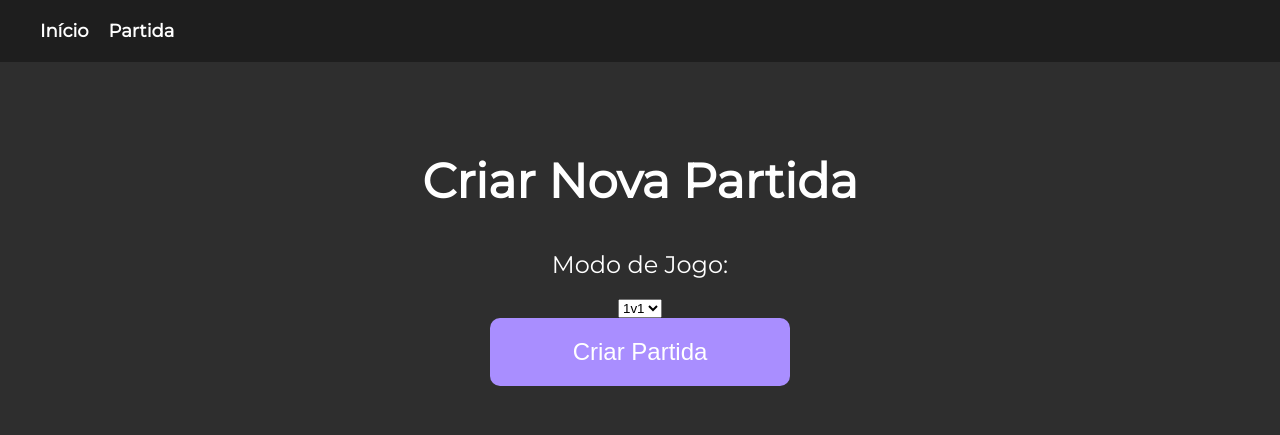
After one commit to ulisseeees/competitive-matches, a PHP site: page /criarpartida.html in a window 1280 px wide. The commit adds this page. Shown: the top 435 px of the page. Run offline with PHP 8.4, Linux system fonts and the light colour scheme.

Commit message:
sexo dnv

```diff
--- /dev/null
+++ b/public/criarpartida.html
@@ -0,0 +1,35 @@
+<!DOCTYPE html>
+<html>
+  <head>
+    <title>Criar Nova Partida</title>
+    <meta charset="utf-8">
+    <link href="https://fonts.googleapis.com/css2?family=Montserrat&display=swap" rel="stylesheet">
+    <link rel="stylesheet" type="text/css" href="style.css">
+  </head>
+  <body>
+    <header>
+      <nav>
+        <ul>
+          <li><a href="index.html">Início</a></li>
+          <li><a href="partida.html">Partida</a></li>
+        </ul>
+      </nav>
+    </header>
+
+    <main>
+      <h2>Criar Nova Partida</h2>
+      <form onsubmit="criarPartida(); return false;">
+        <label for="modo-de-jogo">Modo de Jogo:</label>
+        <select id="modo-de-jogo" name="modo-de-jogo">
+          <option value="1v1">1v1</option>
+          <option value="2v2">2v2</option>
+          <option value="3v3">3v3</option>
+          <option value="4v4">4v4</option>
+        </select>
+        <button type="submit">Criar Partida</button>
+      </form>
+    </main>
+
+    <script src="script.js"></script>
+  </body>
+</html>
--- a/public/index.html
+++ b/public/index.html
@@ -68,6 +68,12 @@
       function criarPartida() {
         window.location.href = "criarpartida.html";
       }
+
+      var btnEncontrar = document.getElementById("btn-encontrar");
+      var btnCriar = document.getElementById("btn-criar");
+
+      btnEncontrar.addEventListener("click", redirecionarParaPartida);
+      btnCriar.addEventListener("click", criarPartida);
     </script>
   </body>
 </html>
--- a/public/partida.html
+++ b/public/partida.html
@@ -11,7 +11,6 @@
         <ul>
           <li><a href="index.html">Início</a></li>
           <li><a href="#">Entrar na partida</a></li>
-          <li><a href="#">Criar nova partida</a></li>
         </ul>
       </nav>
     </header>
--- /dev/null
+++ b/public/script.js
@@ -0,0 +1,29 @@
+// Obtém os elementos HTML relevantes
+const modoJogo = document.querySelector('#modo-jogo');
+const btnCriarPartida = document.querySelector('#btn-criar-partida');
+
+// Define um objeto com as opções de modos de jogo e seus valores correspondentes
+const opcoesModoJogo = {
+  '1v1': 2,
+  '2v2': 4,
+  '3v3': 6,
+  '4v4': 8
+};
+
+// Define uma função que será executada quando o botão de criar partida for clicado
+function criarPartida() {
+  // Obtém o modo de jogo selecionado
+  const modoSelecionado = modoJogo.value;
+
+  // Obtém o número de jogadores correspondente ao modo de jogo selecionado
+  const numJogadores = opcoesModoJogo[modoSelecionado];
+
+  // Gera um ID da partida aleatório
+  const idPartida = Math.floor(Math.random() * 1000000);
+
+  // Navega para a página da partida, passando o ID da partida e o número de jogadores como parâmetros na URL
+  window.location.href = `partida.html?id=${idPartida}&jogadores=${numJogadores}`;
+}
+
+// Adiciona um evento de clique ao botão de criar partida, para chamar a função criarPartida()
+btnCriarPartida.addEventListener('click', criarPartida);
--- a/public/style.css
+++ b/public/style.css
@@ -5,16 +5,16 @@
 body {
   margin: 0;
   font-family: 'Montserrat', sans-serif;
-  background-color: #1e1e1e;
-  color: #fff;
+  background-color: #2e2e2e;
+  color: #ffffff;
 }
 
 header {
   display: flex;
   justify-content: space-between;
   align-items: center;
-  background-color: #a06ee1;
-  padding: 10px 20px;
+  background-color: #1e1e1e;
+  padding: 20px;
 }
 
 nav ul {
@@ -48,8 +48,8 @@ main {
 }
 
 h2 {
-  font-size: 36px;
-  margin-bottom: 20px;
+  font-size: 48px;
+  margin-bottom: 40px;
 }
 
 form {
@@ -61,29 +61,30 @@ form {
 
 label {
   font-size: 24px;
-  margin-bottom: 10px;
+  margin-bottom: 20px;
 }
 
 input[type="text"] {
-  padding: 10px;
-  border-radius: 5px;
+  padding: 20px;
+  border-radius: 10px;
   border: none;
-  font-size: 18px;
-  color: #333333;
+  font-size: 24px;
+  color: #2e2e2e;
   background-color: #ffffff;
-  margin-bottom: 20px;
+  margin-bottom: 40px;
   width: 50%;
 }
 
 button[type="submit"] {
-  padding: 10px;
-  background-color: #a06ee1;
-  color: #fff;
+  padding: 20px;
+  background-color: #a98eff;
+  color: #ffffff;
   border: none;
-  border-radius: 5px;
-  font-size: 18px;
+  border-radius: 10px;
+  font-size: 24px;
   cursor: pointer;
-  width: 150px;
+  width: 300px;
+  transition: background-color 0.3s ease;
 }
 
 button[type="submit"]:hover {
```
